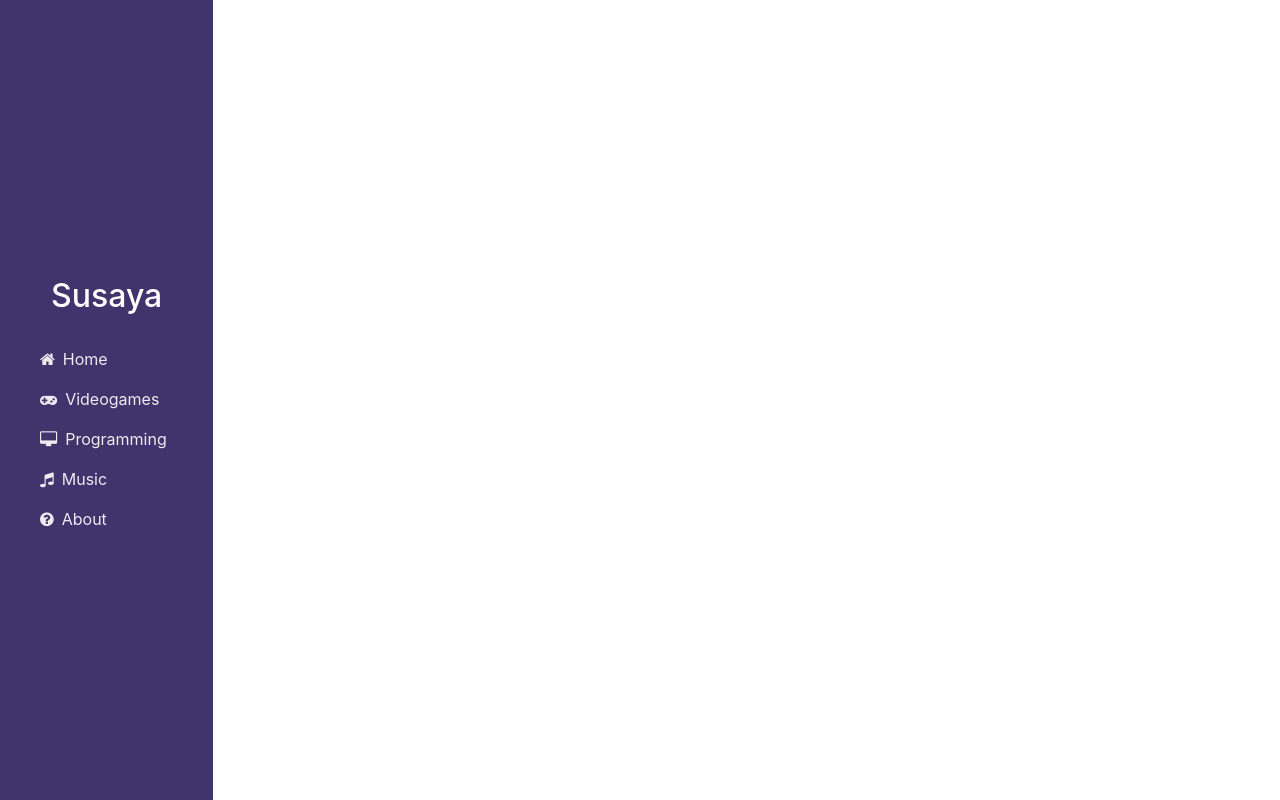
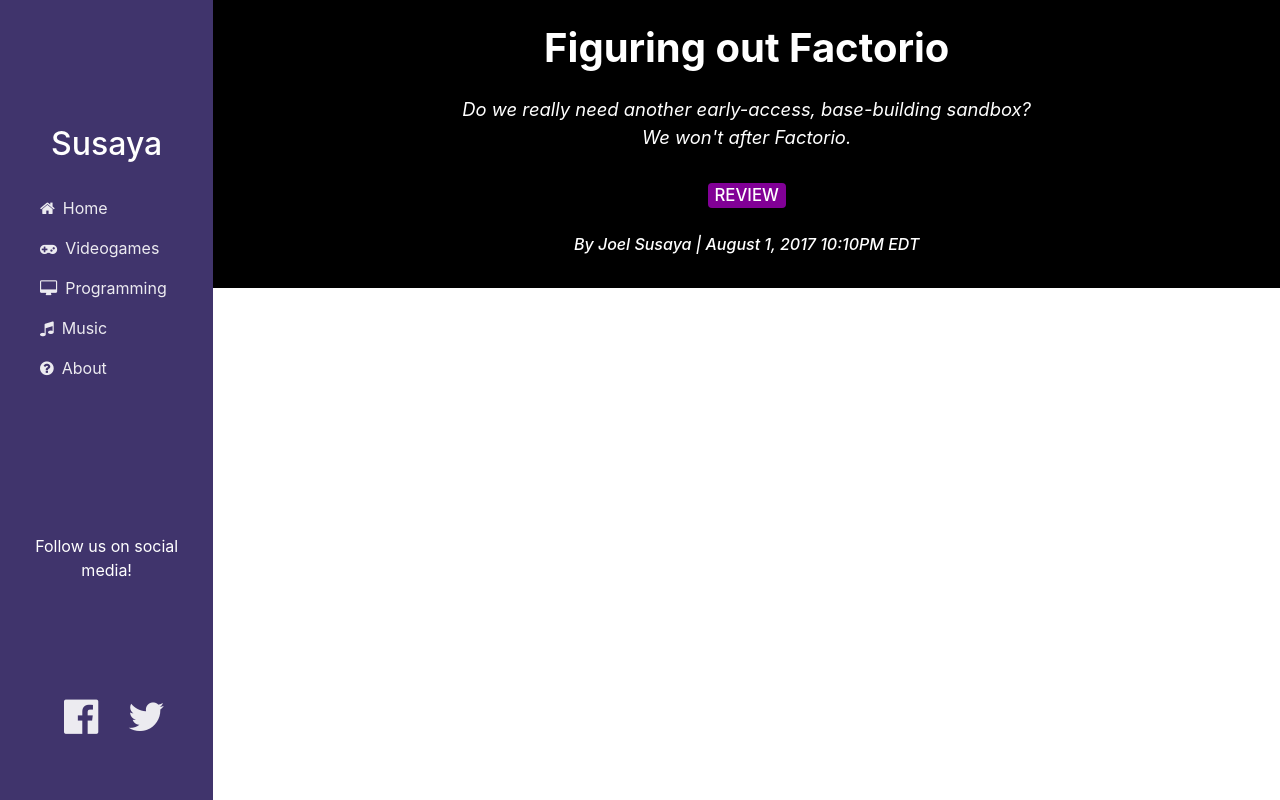
Before and after one commit to JoelSusaya/ModalTooltipBlog, a website: page index.html in a window 1280 px wide. Drawn offline with nearby package versions, Linux system fonts and the light colour scheme.

Commit message:
Built out a title section for articles

```diff
--- a/css/styles.css
+++ b/css/styles.css
@@ -1,7 +1,44 @@
-.nav-left {
+.navbar.nav-left {
     background-color: #40346C;
+    position: absolute;
 }
 
 .nav-link {
     color: rgba(255, 255, 255, .9);
 }
+
+.social-link {
+    font-size: 2.5rem;
+    text-decoration: none;
+    color: rgba(255, 255, 255, .9);
+}
+
+.social-link:hover, .nav-link:hover {
+    color: rgba(234, 162, 255, 0.9);
+}
+
+.row.row-hero {
+    position: absolute;
+    height: 18rem;
+    background-color: black;
+}
+
+.main-heading {
+    font-weight: 700;
+}
+
+.row-caption {
+    font-style: italic;
+    font-size: 1.15rem;
+}
+
+.badge-review {
+    background-color: #810096;
+    font-size: 1.05rem;
+    font-weight: 500;
+}
+
+.byline {
+    font-style: italic;
+    font-weight: 500;
+}
--- a/index.html
+++ b/index.html
@@ -18,10 +18,13 @@
 </head>
 
 <body class="h-100">
+
+    <!-- Using a master container with one row that takes up the whole page. The nav will need to be made sticky so the user can scroll the page while leaving the nav intact. -->
     <div class="container-fluid h-100">
         <div class="row h-100">
+
             <nav class="navbar nav-left h-100 text-white col-md-2 hidden-sm-down">
-                <div class="container-fluid m-0 p-0">
+                <div class="container-fluid h-100 m-0 p-0">
                     <div class="row no-gutters w-100">
                         <div class="col flex-column">
                             <h2 class="mt-3 mb-3" align="center">Susaya</h2>
@@ -44,13 +47,50 @@
                             </ul>
                         </div>
                     </div>
-                    <!-- <div class="row"></div> -->
-                    <div class="row align-items-center"></div>
+                    <div class="row h-50"></div>
+                    <div class="row no-gutters">
+                        <div class="col" align="center">Follow us on social media!</div>
+                    </div>
+                    <div class="row justify-content-around mt-3">
+                        <div class="col"></div>
+                        <div class="col-2"><a href="" class="social-link"><i class="fa fa-facebook-official"></i></a></div>
+                        <div class="col-2 offset-2"><a href="" class="social-link"><i class="fa fa-twitter"></i></a></div>
+                        <div class="col"></div>
+                    </div>
                 </div>
             </nav>
 
-            <div class="container main-content col">
+            <div class="container main-content col offset-md-2 text-white">
+                <div class="row row-hero w-100">
+                    <!-- <img src="images/factorio_plan_1.PNG"/> -->
+                </div>
 
+                <div class="row justify-content-center">
+                    <div class="col mt-4">
+                        <h1 class="main-heading" align="center">Figuring out Factorio</h2>
+                    </div>
+                </div>
+
+                <div class="row justify-content-center row-caption">
+                    <div class="col mt-3">
+                        <p class="mb-0" align="center">Do we really need another early-access, base-building sandbox?</p>
+                        <p align="center">We won't after Factorio.</p>
+                    </div>
+                </div>
+
+                <div class="row justify-content-center">
+                    <div class="col mt-3">
+                        <div align="center">
+                            <span class="badge badge-review">REVIEW</span>
+                        </div>
+                    </div>
+                </div>
+
+                <div class="row justify-content-center">
+                    <div class="col mt-4">
+                        <div class="byline" align="center">By Joel Susaya | August 1, 2017 10:10PM EDT<div>
+                    </div>
+                </div>
             </div>
         </div>
     </div>
```
Also changed, not shown: 2 other files.
